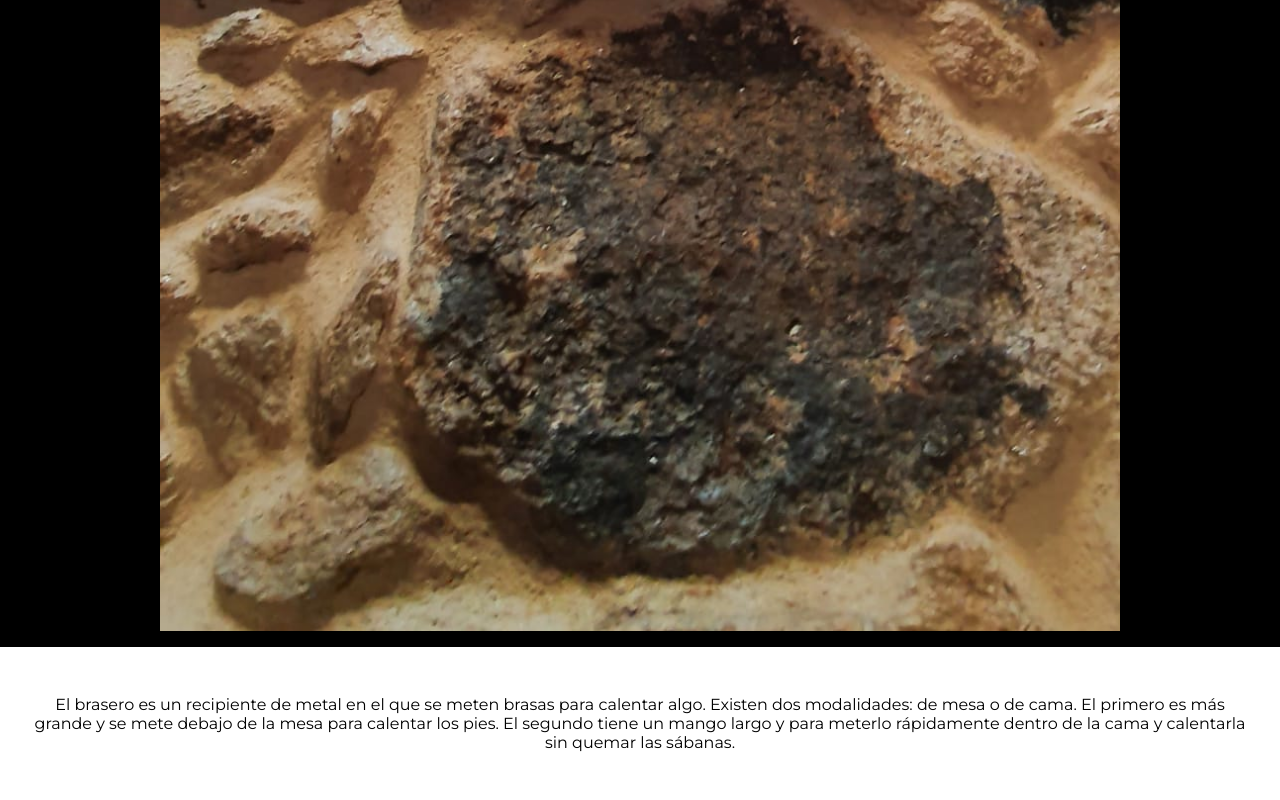
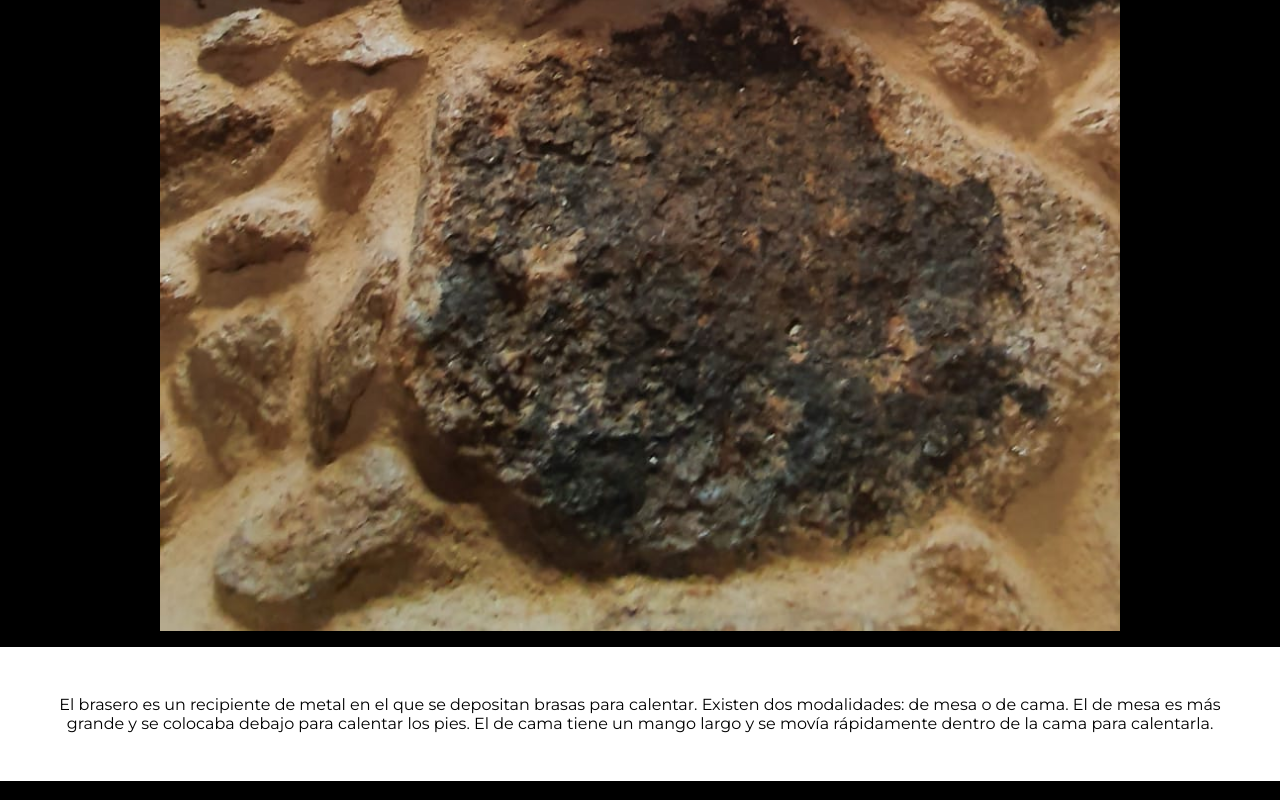
Before and after one commit to elmuseovivegredos/elmuseovivegredos.github.io, a plain HTML site: page Web/brasero.html in a window 1280 px wide. Shown: the part 1742-2542 px from the top of the page. Drawn offline with Linux system fonts and the light colour scheme.

Commit message:
Update brasero.html

```diff
--- a/Web/brasero.html
+++ b/Web/brasero.html
@@ -32,7 +32,7 @@
 	</div>
 	<img src="img/brasero.jpeg" class="img">
 	<div class="description-p">
-		<p>El brasero es un recipiente de metal en el que se meten brasas para calentar algo. Existen dos modalidades: de mesa o de cama. El primero es más grande y se mete debajo de la mesa para calentar los pies. El segundo tiene un mango largo y para meterlo rápidamente dentro de la cama y calentarla sin quemar las sábanas.</p>
+		<p>El brasero es un recipiente de metal en el que se depositan brasas para calentar. Existen dos modalidades: de mesa o de cama. El de mesa es más grande y se colocaba debajo para calentar los pies. El de cama tiene un mango largo y se movía rápidamente dentro de la cama para calentarla.</p>
 	</div>
 
 
```
